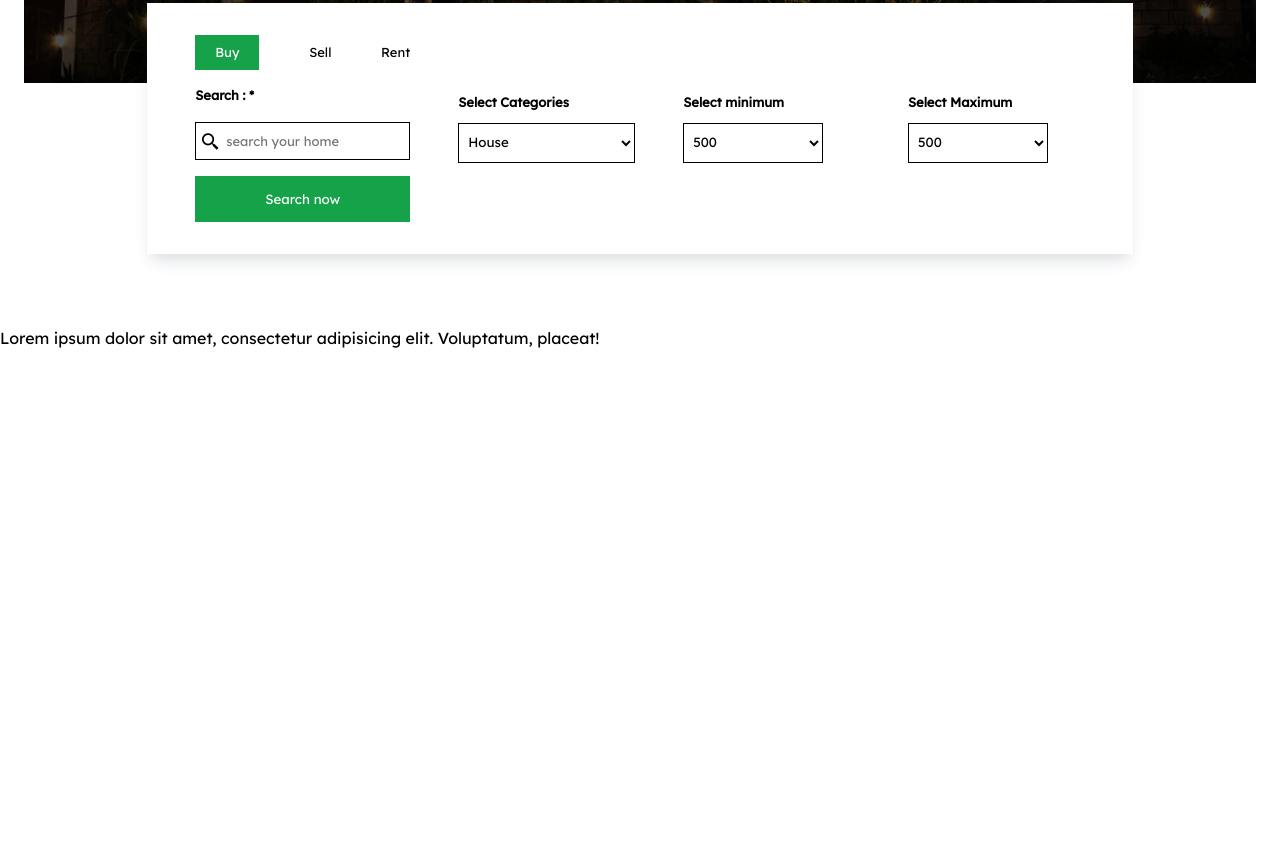
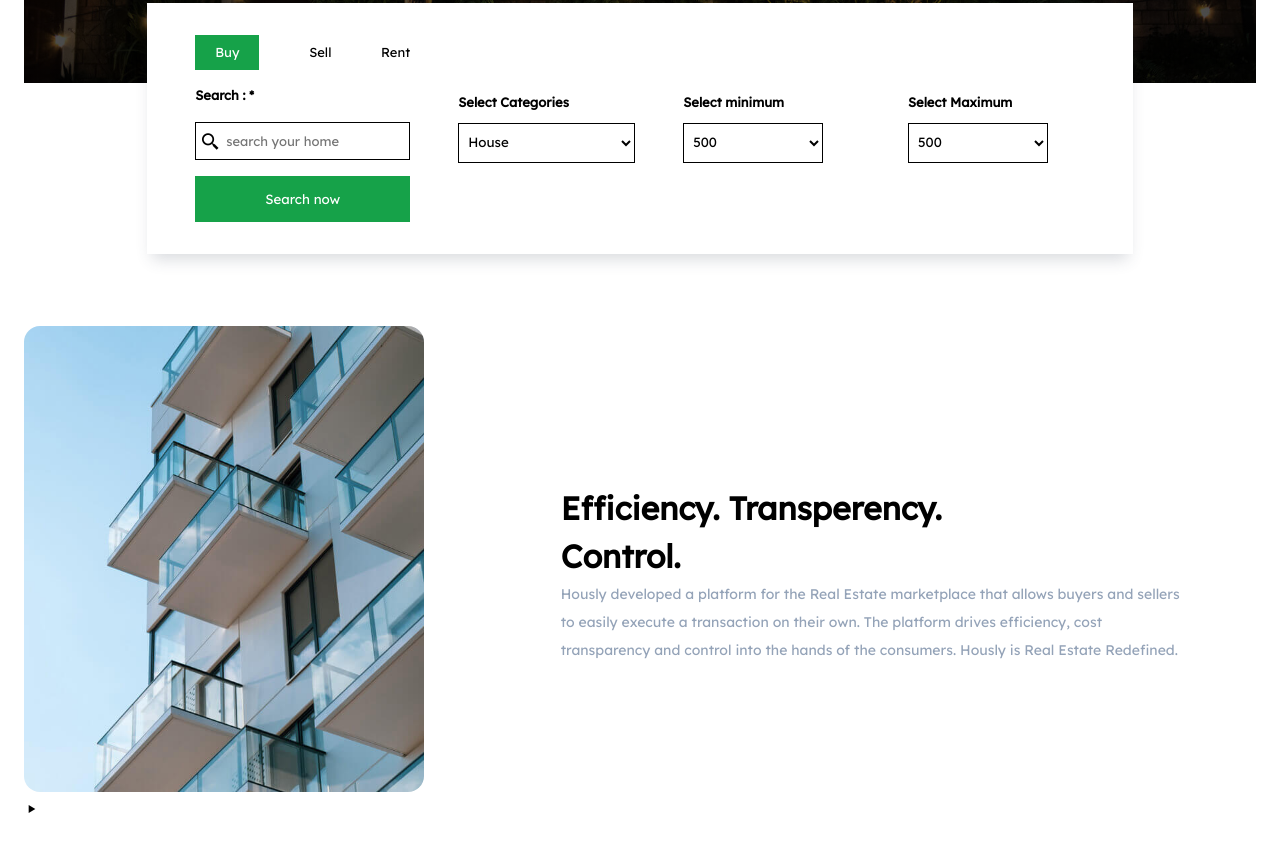
Before and after one commit to Segundavid-Dev/realvine-landing-page, a plain HTML site: page index.html in a window 1280 px wide. Shown: the part 673-1527 px from the top of the page. Before the commit the page ends 1055 px from the top, so only its background shows below. Drawn offline with nearby package versions, Linux system fonts and the light colour scheme.

Commit message:
style: styled about section layout

```diff
--- a/assets/css/style.css
+++ b/assets/css/style.css
@@ -419,3 +419,49 @@ select:focus{
         padding-top: 1rem;
     }
 }
+
+
+.grid{
+    display: grid;
+    grid-template-columns: .7fr 1fr;
+    align-items: center;
+    gap: 50px;
+}
+
+
+.about__img{
+    border-radius: var(--radius-16);
+    width: 400px;
+}
+
+.about__text{
+    width: 100%;
+}
+.about__title{
+    font-size: 2rem;
+    width: 60%;
+}
+
+.about__description{
+    width: 90%;
+    line-height: 2;
+    font-size: 14px;
+    color: var(--cadet-gray);
+}
+
+
+/* media queries for about */
+@media screen and (max-width: 718px) {
+    .grid{
+        grid-template-columns: 1fr;
+    }
+
+    .about__img{
+        width: 100%;
+    }
+
+    .about__title{
+        font-size: 1.5rem;
+        width: 90%;
+    }
+}
--- a/index.html
+++ b/index.html
@@ -93,9 +93,21 @@
             </div>
         </div>
 
-
-        <section class="next">
-            Lorem ipsum dolor sit amet, consectetur adipisicing elit. Voluptatum, placeat!
+        <section class="about__container grid container">
+            <div class="about__img__container">
+                <img src="./assets/images/about-banner.jpg" alt="" class="about__img">
+                <div class="play__button">
+                    <i class='bx bx-play'></i>
+                </div>
+            </div>
+            <div class="about__text">
+                <h2 class="about__title">
+                    Efficiency. Transperency. Control.
+                </h2>
+                <p class="about__description">
+                    Hously developed a platform for the Real Estate marketplace that allows buyers and sellers to easily execute a transaction on their own. The platform drives efficiency, cost transparency and control into the hands of the consumers. Hously is Real Estate Redefined.
+                </p>
+            </div>
         </section>
     </main>
     <script src="./assets/Js/script.js"></script>
```
